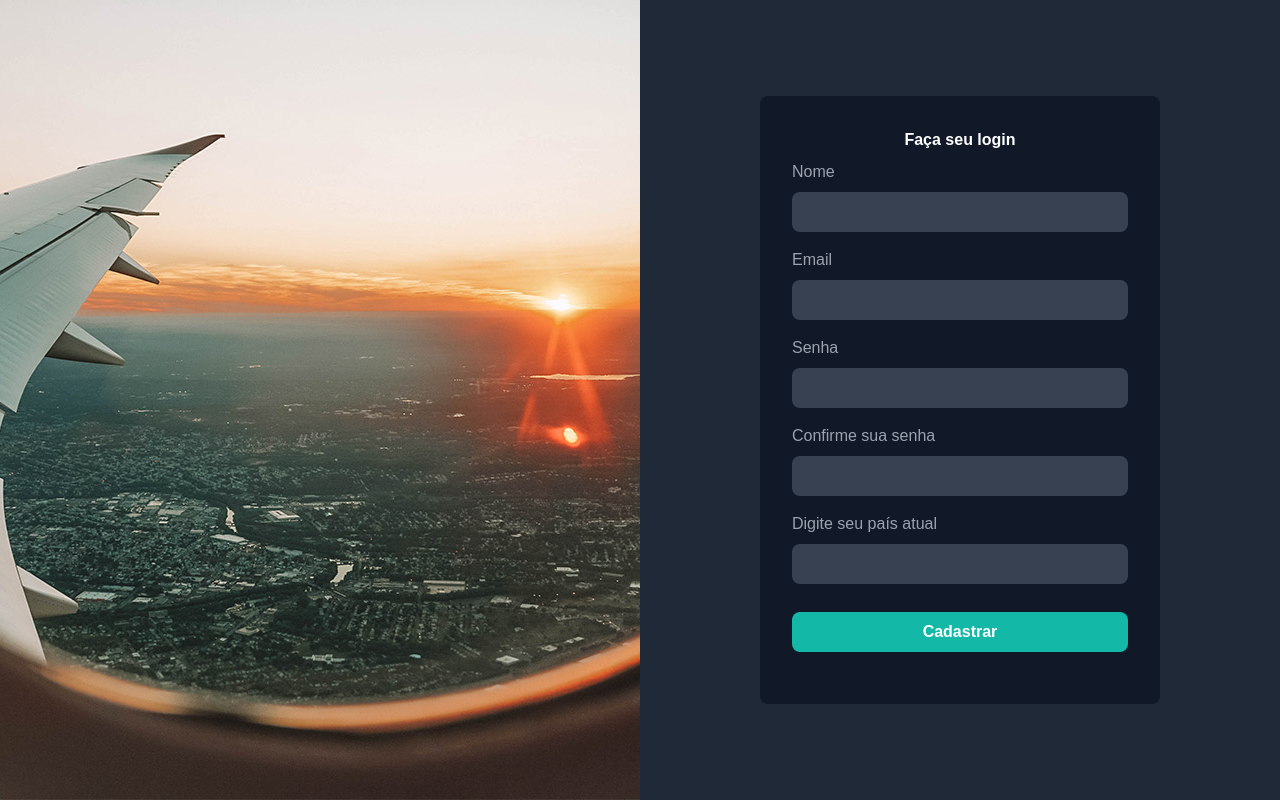
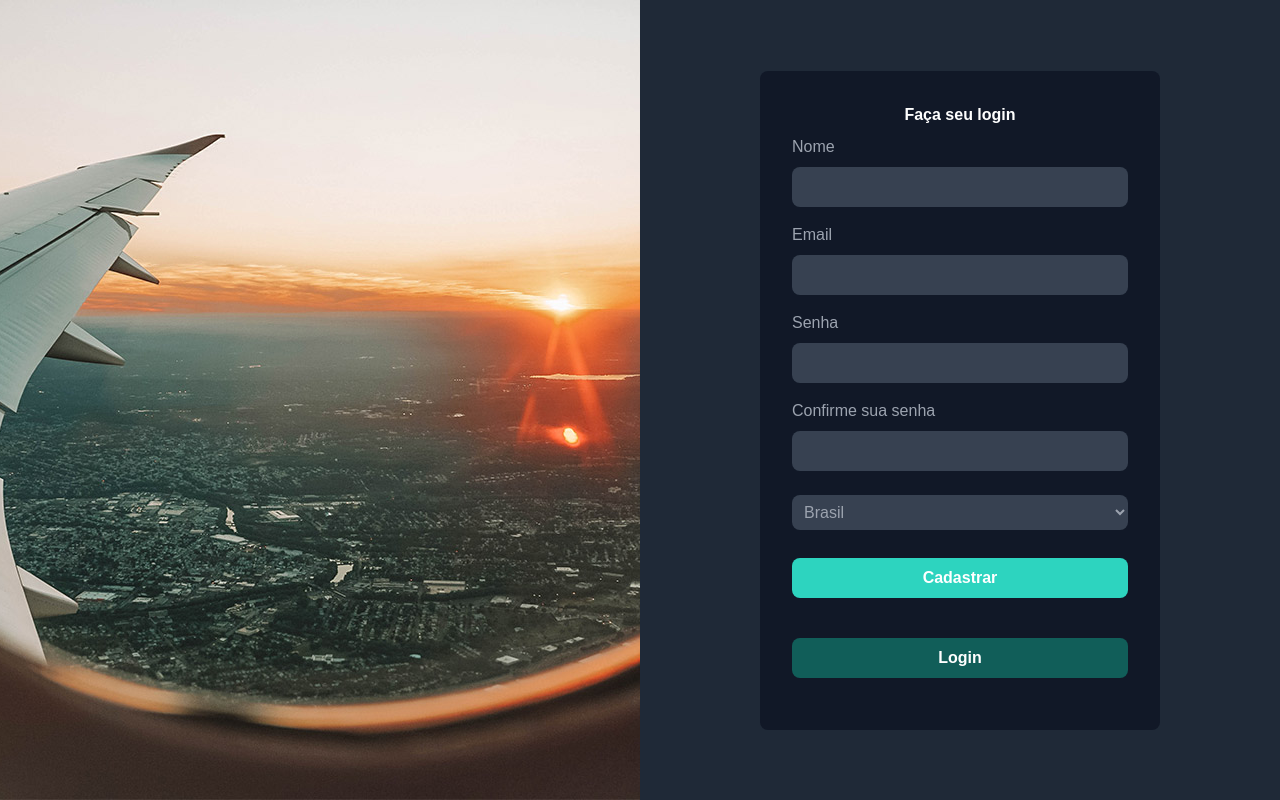
Before and after one commit to cadupaschoal/M3-travel-app, a React (Vite) app: page /register in a window 1280 px wide. Built offline with nearby package versions, Linux system fonts and the light colour scheme.

Commit message:
feature/LoginCadastro Funcional

```diff
--- a/src/ProtectedRoutes/index.tsx
+++ b/src/ProtectedRoutes/index.tsx
@@ -7,6 +7,6 @@ export const ProtectedRoutes = () => {
     return user ? (
         <Outlet />
     ) : (
-        <Navigate to="/"/>
+        <Navigate to="/dashboard"/>
         )
 }
--- a/src/pages/Login/index.tsx
+++ b/src/pages/Login/index.tsx
@@ -1,7 +1,33 @@
-import React from "react";
+import React, { useContext, useState } from "react";
 import aviatorImg from "../../assets/Images/aviator.jpg";
+import { ILoginFormData, UserContext } from "../../providers/UserContext";
+import * as z from 'zod';
+import { useForm , SubmitHandler} from "react-hook-form"
+import { useNavigate } from "react-router-dom";
+
+import { zodResolver } from '@hookform/resolvers/zod';
+import { Navigate } from "react-router-dom";
+
 
 const Login = () => {
+  const navigate = useNavigate();
+
+  const [loading, setLoading] = useState(false);
+  const { usersLogin } = useContext(UserContext) ;
+
+  const schema = z.object({
+    email: z.string().email().nonempty("O email é obrigatório"),
+    password: z.string().min(1, "A senha é obrigatória"),
+  });
+
+  const {register, handleSubmit, formState: {errors}} = useForm<ILoginFormData>({
+    resolver: zodResolver(schema)
+  })
+  const submit: SubmitHandler<ILoginFormData> = (formData) => {
+    console.log(formData)
+    usersLogin(formData, setLoading)
+  }
+
   return (
     <div className="grid grid-cols-1 sm:grid-cols-2 h-screen w-full">
       <div className="hidden sm:block">
@@ -9,7 +35,7 @@ const Login = () => {
       </div>
 
       <div className="bg-gray-800 flex flex-col justify-center">
-        <form className="max-w-[400px] w-full mx-auto bg-gray-900 p-8 px-8 rounded-lg">
+        <form onSubmit={handleSubmit(submit)} className="max-w-[400px] w-full mx-auto bg-gray-900 p-8 px-8 rounded-lg">
           <h2 className="text-4x1 text-white font-bold text-center">
             Faça seu login
           </h2>
@@ -17,6 +43,8 @@ const Login = () => {
           <div className="flex flex-col text-gray-400 py-2">
             <label>Email</label>
             <input
+            disabled={loading}
+              {...register("email")}
               className="rounded-lg bg-gray-700 mt-2 p-2 focus:border-blue-500 focus:bg-gray-800 focus:outline-none"
               type="text"
             />
@@ -25,15 +53,19 @@ const Login = () => {
           <div className="flex flex-col text-gray-400 py-2">
             <label>Senha</label>
             <input
+            disabled={loading}
+              {...register("password")}
               className="rounded-lg bg-gray-700 mt-2 p-2 focus:border-blue-500 focus:bg-gray-800 focus:outline-none"
               type="password"
             />
           </div>
-          <button className="w-full my-5 py-2 bg-teal-500 text-white font-semibold rounded-lg">
-            Fazer o login
+          <button
+          disabled={loading}
+          className="w-full my-5 py-2 bg-teal-500 text-white font-semibold rounded-lg">
+            {loading ? 'Entrando...' : 'Fazer Login'}
           </button>
           <p className="text-4x1 text-white font-bold text-center">ou</p>
-          <button className="w-full my-5 py-2 bg-red-500 text-white font-semibold rounded-lg">
+          <button onClick={()=>{navigate("/register")}} className="w-full my-5 py-2 bg-red-500 text-white font-semibold rounded-lg">
             Cadastre-se
           </button>
         </form>
--- a/src/pages/Register/index.tsx
+++ b/src/pages/Register/index.tsx
@@ -1,6 +1,56 @@
 import aviatorImg from "../../assets/Images/aviator.jpg";
+import * as z from 'zod';
+import { zodResolver } from '@hookform/resolvers/zod';
+import { useForm, SubmitHandler } from 'react-hook-form';
+import { UserContext } from "../../providers/UserContext";
+import { useContext, useState } from "react";
+import { useNavigate } from "react-router-dom";
+
+export interface IRegisterFormData {
+  email: string;
+  password: string;
+  name: string;
+  confirm: string;
+  country: string;
+}
 
 const Register = () => {
+  const navigate = useNavigate();
+
+  const { userRegister } = useContext(UserContext) ;
+
+  const [loading, setLoading] = useState(false);
+  const schemaRegister = z.object({
+    email: z.string().nonempty("Email é obrigatório").email(),
+    country: z.string().nonempty("País é obrigatório"),
+    password: z.string().min(7)
+    .regex(/(?=.*?[A-Z])/, "É necessário ao menos uma letra maiúscula")
+    .regex(/(?=.*?[a-z])/, "É necessário ao menos uma letra minúscula")
+    .regex(/(?=.*?[0-9])/, "É necessário pelo menos um número")
+    .regex(
+        new RegExp(".*[`~<>?,./!@#$%^&*()\\-_+=\"'|{}\\[\\];:\\\\].*"),
+        "One special character"
+      ),
+    name: z.string().nonempty("Nome é obrigatório"),
+    confirm: z.string().min(1, "A confirmação de senha é obrigatória"),
+}).refine(({password, confirm}) => password === confirm, {
+  message: "As senhas precisam corresponderem",
+  path: ["confirm"],
+})
+
+
+  const { register, handleSubmit, formState: {errors}} = useForm<IRegisterFormData>(
+    {
+      resolver: zodResolver(schemaRegister)
+    }
+  );
+  const submit: SubmitHandler<IRegisterFormData> = (formData) => {
+    console.log(formData)
+    userRegister(formData, setLoading)
+  }
+
+
+
   return (
     <div className="grid grid-cols-1 sm:grid-cols-2 h-screen w-full">
       <div className="hidden sm:block">
@@ -8,13 +58,17 @@ const Register = () => {
       </div>
 
       <div className="bg-gray-800 flex flex-col justify-center">
-        <form className="max-w-[400px] w-full mx-auto bg-gray-900 p-8 px-8 rounded-lg">
+        <form
+          onSubmit={handleSubmit(submit)}
+        className="max-w-[400px] w-full mx-auto bg-gray-900 p-8 px-8 rounded-lg">
           <h2 className="text-4x1 text-white font-bold text-center">
             Faça seu login
           </h2>
           <div className="flex flex-col text-gray-400 py-2">
             <label>Nome</label>
             <input
+              {...register("name")}
+              disabled={loading}
               className="rounded-lg bg-gray-700 mt-2 p-2 focus:border-blue-500 focus:bg-gray-800 focus:outline-none"
               type="text"
             />
@@ -23,6 +77,8 @@ const Register = () => {
           <div className="flex flex-col text-gray-400 py-2">
             <label>Email</label>
             <input
+              {...register("email")}
+              disabled={loading}
               className="rounded-lg bg-gray-700 mt-2 p-2 focus:border-blue-500 focus:bg-gray-800 focus:outline-none"
               type="text"
             />
@@ -31,6 +87,8 @@ const Register = () => {
           <div className="flex flex-col text-gray-400 py-2">
             <label>Senha</label>
             <input
+              {...register("password")}
+              disabled={loading}
               className="rounded-lg bg-gray-700 mt-2 p-2 focus:border-blue-500 focus:bg-gray-800 focus:outline-none"
               type="password"
             />
@@ -39,27 +97,30 @@ const Register = () => {
           <div className="flex flex-col text-gray-400 py-2">
             <label>Confirme sua senha</label>
             <input
+              {...register("confirm")}
+              disabled={loading}
               className="rounded-lg bg-gray-700 mt-2 p-2 focus:border-blue-500 focus:bg-gray-800 focus:outline-none"
               type="password"
             />
           </div>
 
-          <div className="flex flex-col text-gray-400 py-2">
-            <label>Digite seu país atual</label>
-            <input
-              className="rounded-lg bg-gray-700 mt-2 p-2 focus:border-blue-500 focus:bg-gray-800 focus:outline-none"
-              type="text"
-            />
+
+
+           <div className="flex flex-col text-gray-400 py-2">
+            <select
+            {...register("country")}
+            disabled={loading}
+            className="rounded-lg bg-gray-700 mt-2 p-2 focus:border-blue-500 focus:bg-gray-800 focus:outline-none">
+              <option value={"Brasil"}>Brasil</option>
+
+            </select>
           </div>
 
-          {/* <div className="flex flex-col text-gray-400 py-2">
-            <select className="rounded-lg bg-gray-700 mt-2 p-2 focus:border-blue-500 focus:bg-gray-800 focus:outline-none">
-              <option>Selecione seu país atual</option>
-            </select>
-          </div> */}
-
-          <button className="w-full my-5 py-2 bg-teal-500 text-white font-semibold rounded-lg">
+          <button className="w-full my-5 py-2 bg-teal-400 text-white font-semibold rounded-lg">
             Cadastrar
+          </button>
+          <button onClick={()=>{navigate("/login")}} className="w-full my-5 py-2 bg-teal-800 text-white font-semibold rounded-lg">
+            Login
           </button>
         </form>
       </div>
```
Also changed, not shown: src/providers/UserContext.tsx (+36 -28 lines).
